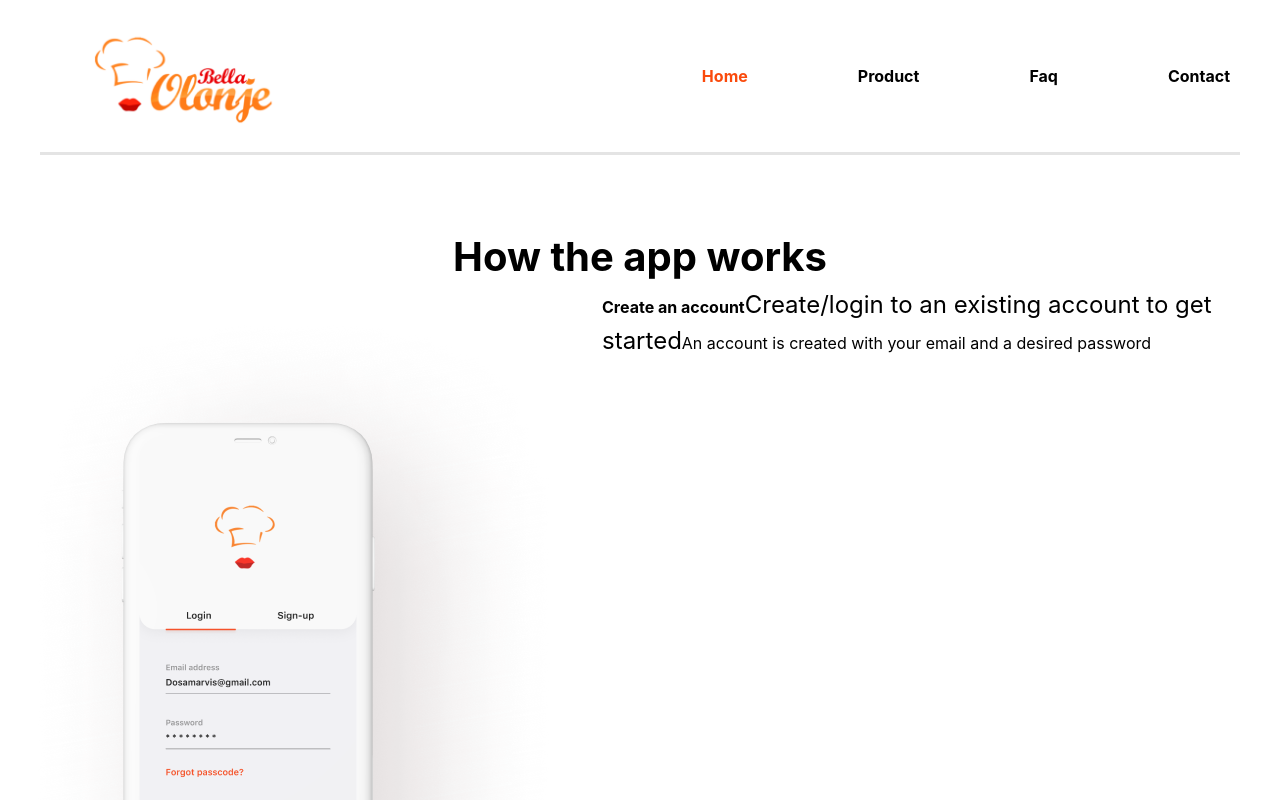
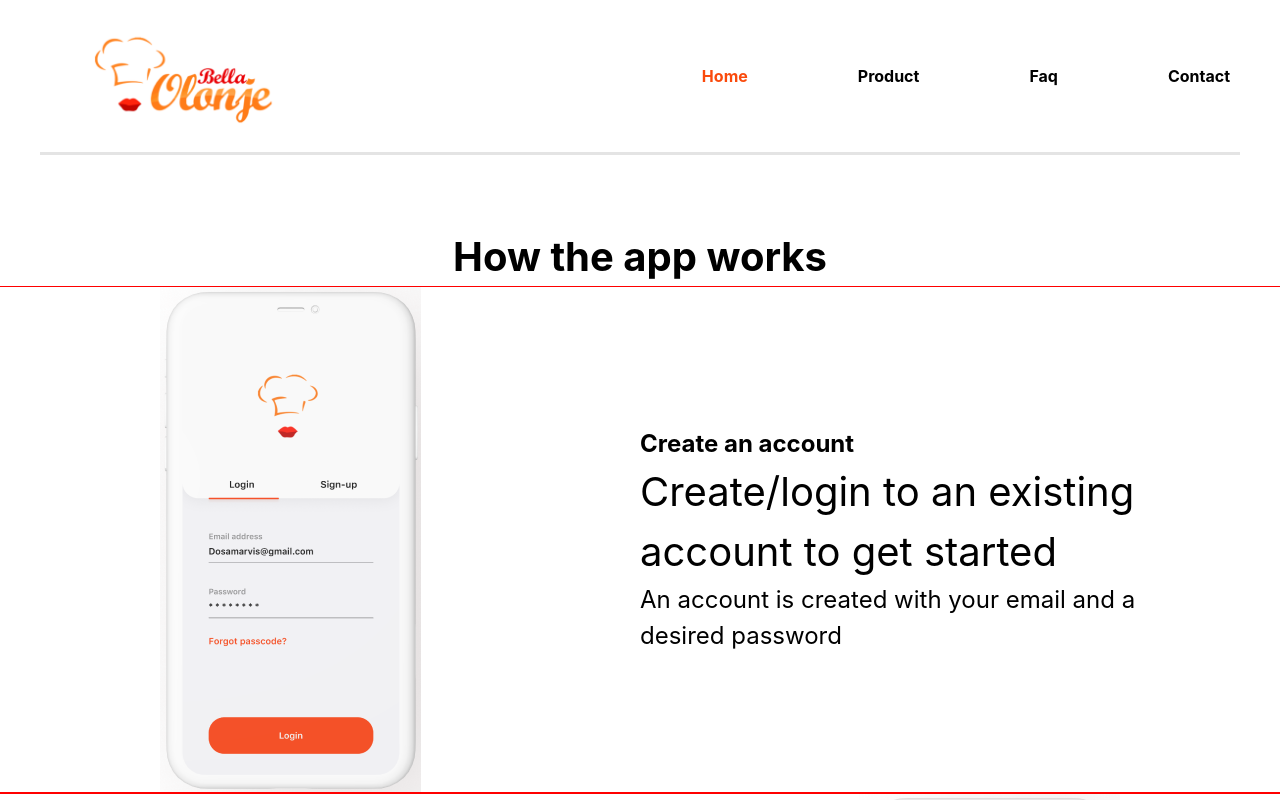
Before and after one commit to ESKempken/my-vue-template, a Vue app: page / in a window 1280 px wide. Shown: the top 800 px of the page. Built offline with nearby package versions, Linux system fonts and the light colour scheme.

Commit message:
sections

```diff
--- a/src/assets/variables.sass
+++ b/src/assets/variables.sass
@@ -6,10 +6,16 @@ $color-light: #E4E4E4
 $color-dark: #000
 
 $colors: ("primary": $color-primary, "secondary": $color-secondary, "tertiary": $color-tertiary)
-$font-size: ("sm": 12px, "md": 16px, "lg": 24px, "xl": 40px, "xxl": 58px)
 $breakpoints: ("sm": 576px, "md": 768px)
+$font-size: ("xs": 12px, "sm": 16px, "md": 24px, "lg": 40px, "xl": 58px)
+$spacers: ("sm": 0px, "md": 0px, "lg": 80px)
+
 
 // down
 @mixin breakpoint($name)
   @media (max-width: map-get($breakpoints, $name))
     @content
+
+
+@function spacer($key: "md")
+  @return map-get($spacers, $key)
--- a/src/components/molecule/MNavPanel.vue
+++ b/src/components/molecule/MNavPanel.vue
@@ -9,6 +9,7 @@
         <AText
           :data-active="isActive(route.path)"
           class="MNavPanel__label"
+          size="sm"
           tag="h3"
           weight="600"
         >
--- a/src/components/organism/OHero.vue
+++ b/src/components/organism/OHero.vue
@@ -12,7 +12,7 @@
 
       <AText
         class="OHero__title"
-        size="xxl"
+        size="xl"
         tag="h1"
       >
         Why stay hungry when you can order form Bella Onojie
--- a/src/components/organism/OSection.vue
+++ b/src/components/organism/OSection.vue
@@ -1,8 +1,12 @@
 <template>
-  <div class="OSection">
+  <section
+    :data-reverse="reverse"
+    class="OSection"
+  >
     <img
       :src="pngPath"
       alt="front view product shot"
+      class="OSection__image"
     >
 
     <div class="OSection__content">
@@ -16,7 +20,7 @@
         {{ $props.description }}
       </AText>
     </div>
-  </div>
+  </section>
 </template>
 
 <script lang="ts">
@@ -43,6 +47,10 @@
       imgName: {
         type: String,
         required: true
+      },
+      reverse: {
+        type: Boolean,
+        default: undefined
       }
     },
 
@@ -55,7 +63,33 @@
 </script>
 
 <style lang="sass">
+  @use "../../assets/variables.sass" as *
+
   .OSection
     display: flex
+    justify-content: space-between
+    gap: spacer("lg")
+    padding-left: spacer("lg")
+    padding-right: spacer("lg")
+    outline: red solid 1px
+    width: 100%
+
+    &__content
+      flex: 0 0 50%
+      display: flex
+      justify-content: center
+      flex-direction: column
+
+    &__image
+      padding-left: spacer("lg")
+
+    &[data-reverse]
+      flex-direction: row-reverse
+
+      .OSection__image
+        padding-right: spacer("lg")
+
+      .OSection__content
+        padding-left: spacer("lg")
 
 </style>
--- a/src/components/page/PHome.vue
+++ b/src/components/page/PHome.vue
@@ -2,7 +2,7 @@
   <div class="PHome">
     <!-- FIXME -->
     <!--    <section style="width: 100%; height: 1200px;">-->
-    <!--      <OHero/>-->
+    <!--      <OHero />-->
     <!--    </section>-->
 
     <div class="PHome__subtitle">
@@ -10,7 +10,7 @@
 
       <AText
         color="dark"
-        size="xl"
+        size="lg"
         tag="h2"
         weight="600"
       >
@@ -18,14 +18,20 @@
       </AText>
     </div>
 
-    <section>
     <OSection
       description="An account is created with your email and a desired password"
       img-name="product-3"
       subtitle="Create an account"
       title="Create/login to an existing account to get started"
     />
-    </section>
+
+    <OSection
+      description="An account is created with your email and a desired password"
+      img-name="product-3"
+      reverse
+      subtitle="Create an account"
+      title="Create/login to an existing account to get started"
+    />
 
     <footer>
       footer
```
Also changed, not shown: src/assets/product-3.png. Lines whose indentation alone changed are shown as unchanged.
